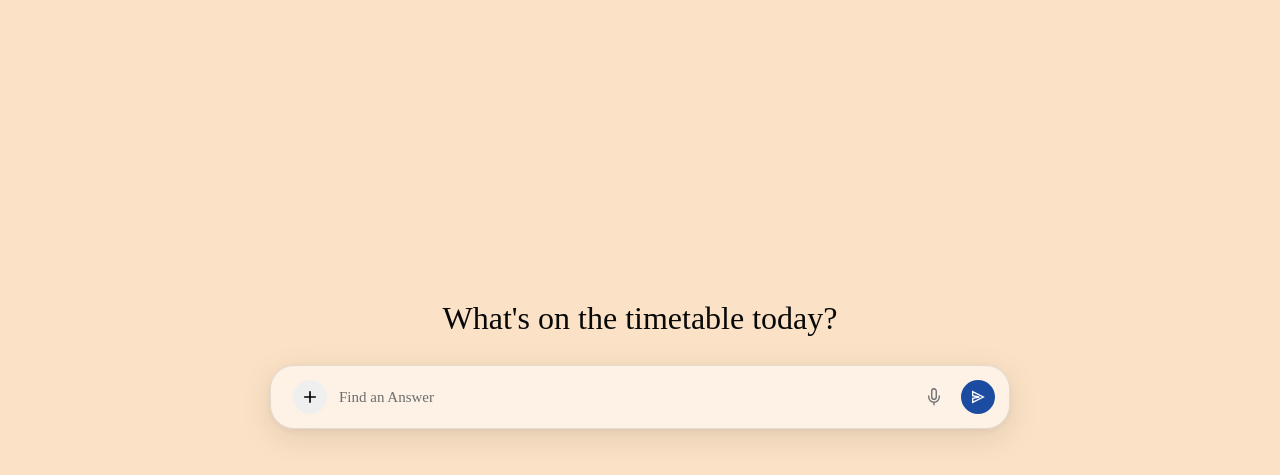
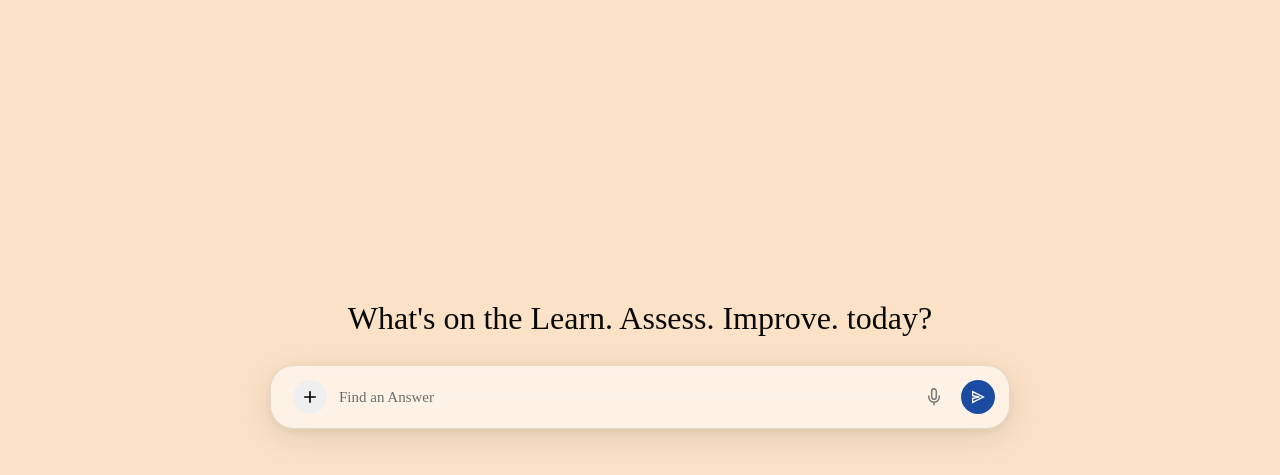
Before and after one commit to Ayush62kumar/Codesiddhi, a plain HTML site: page index.html in a window 1280 px wide. Shown: the part 69-544 px from the top of the page. Drawn offline with Linux system fonts and the light colour scheme.

Commit message:
prototype

```diff
--- a/index.html
+++ b/index.html
@@ -16,7 +16,8 @@
             <div class="toggle">
 
                 <div class="profile-popup-wrapper">
-                    <div class="user" id="user-chip" role="button" aria-haspopup="true" aria-expanded="false" tabindex="0" title="View profile">
+                    <div class="user" id="user-chip" role="button" aria-haspopup="true" aria-expanded="false"
+                        tabindex="0" title="View profile">
                         <img class="avatar" id="avatar-el" src="logo.png" alt="GyaanIQ logo">
                         <div>
                             <div class="user-name" id="user-name-display">GyaanIQ AI</div>
@@ -34,7 +35,8 @@
                             </div>
                             <div class="profile-popup-divider"></div>
                             <button type="button" class="profile-popup-action" id="popup-logout-btn">
-                                <svg width="15" height="15" viewBox="0 0 24 24" fill="none" stroke="currentColor" stroke-width="2">
+                                <svg width="15" height="15" viewBox="0 0 24 24" fill="none" stroke="currentColor"
+                                    stroke-width="2">
                                     <path d="M9 21H5a2 2 0 0 1-2-2V5a2 2 0 0 1 2-2h4" />
                                     <polyline points="16 17 21 12 16 7" />
                                     <line x1="21" y1="12" x2="9" y2="12" />
@@ -44,14 +46,16 @@
                         </div>
                         <!-- Logged-out view -->
                         <div class="profile-popup-loggedout auth-logged-out-only">
-                            <svg class="profile-popup-guest-icon" viewBox="0 0 24 24" fill="none" stroke="currentColor" stroke-width="1.5">
+                            <svg class="profile-popup-guest-icon" viewBox="0 0 24 24" fill="none" stroke="currentColor"
+                                stroke-width="1.5">
                                 <circle cx="12" cy="8" r="4" />
                                 <path d="M4 20c0-4 3.6-7 8-7s8 3 8 7" />
                             </svg>
                             <p class="profile-popup-guest-text">You're not logged in</p>
                             <p class="profile-popup-guest-sub">Sign in to access your profile and history</p>
                             <button type="button" class="profile-popup-login-btn" id="popup-login-btn">Log in</button>
-                            <button type="button" class="profile-popup-signup-btn" id="popup-signup-btn">Create account</button>
+                            <button type="button" class="profile-popup-signup-btn" id="popup-signup-btn">Create
+                                account</button>
                         </div>
                     </div>
                 </div>
@@ -165,7 +169,7 @@
 
         <div class="center">
             <h1 class="agenda">
-                <bold>What's on the timetable today?</bold>
+                <bold>What's on the Learn. Assess. Improve. today?</bold>
             </h1>
             <div class="composer-container">
                 <div class="composer">
```
